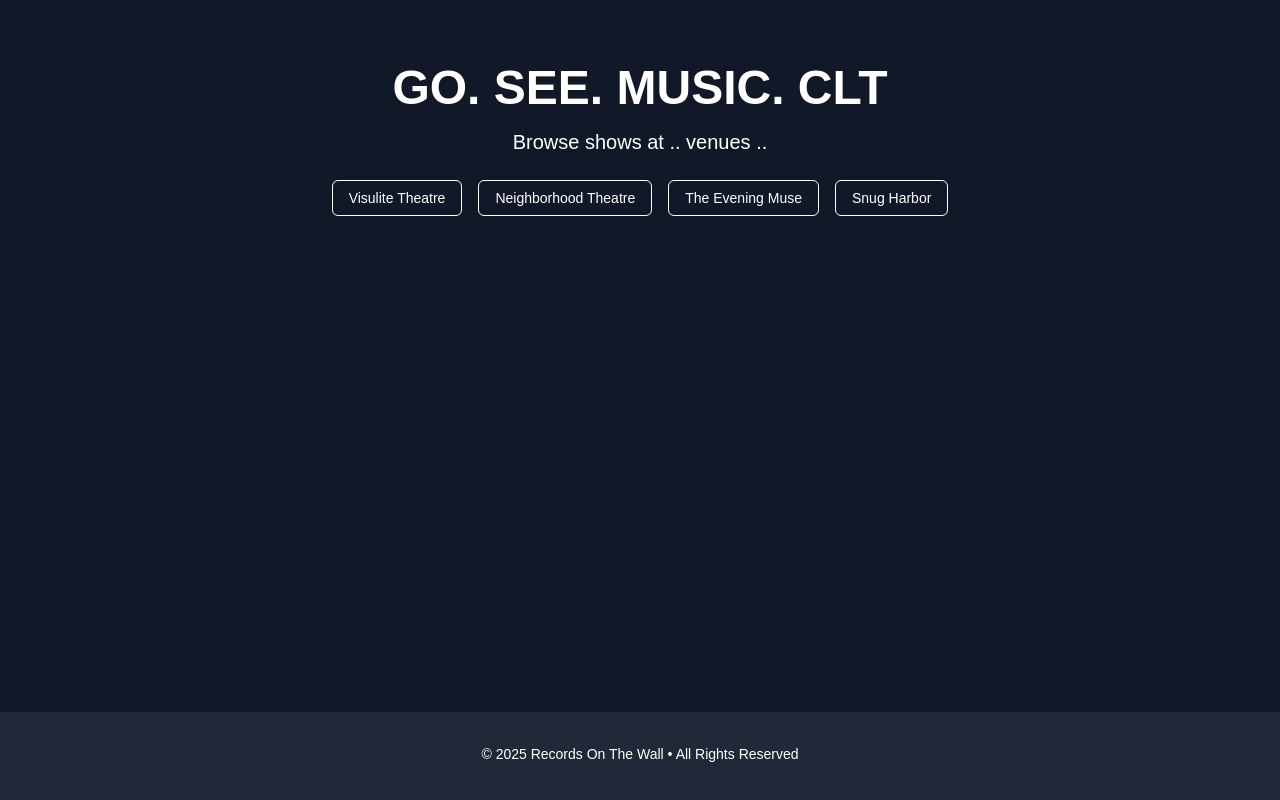
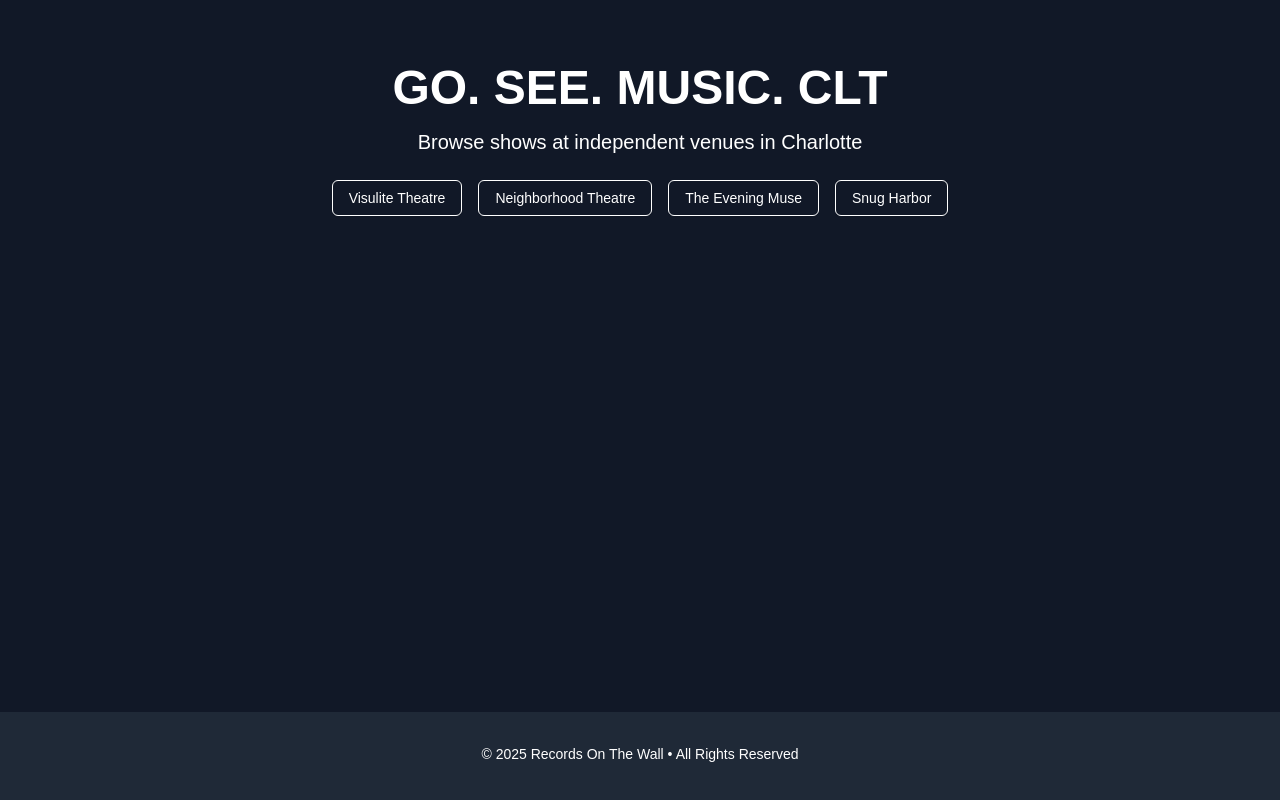
Before and after one commit to EricL2001/clt-shows-beta, a Next.js app: page / in a window 1280 px wide. Built offline with nearby package versions, Linux system fonts and the light colour scheme.

Commit message:
welcome text update

```diff
--- a/components/ui/hero.tsx
+++ b/components/ui/hero.tsx
@@ -7,7 +7,7 @@
         <div className="container mx-auto px-4 pt-16 pb-8 flex flex-col text-center align-center">
           <h1 className="text-5xl font-bold mb-4">GO. SEE. MUSIC. CLT</h1>
           <p className="text-xl mb-6 max-w-2xl mx-auto">
-            Browse shows at .. venues ..
+            Browse shows at independent venues in Charlotte
           </p>
           <div className="flex flex-wrap justify-center gap-4">
             {venueData.map((venue) => (
```
